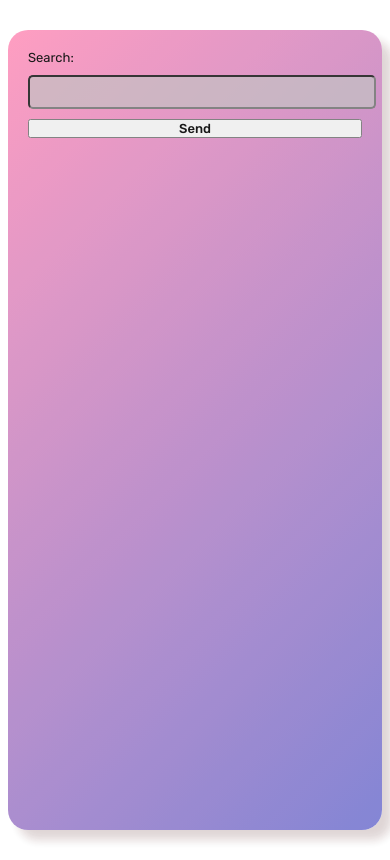
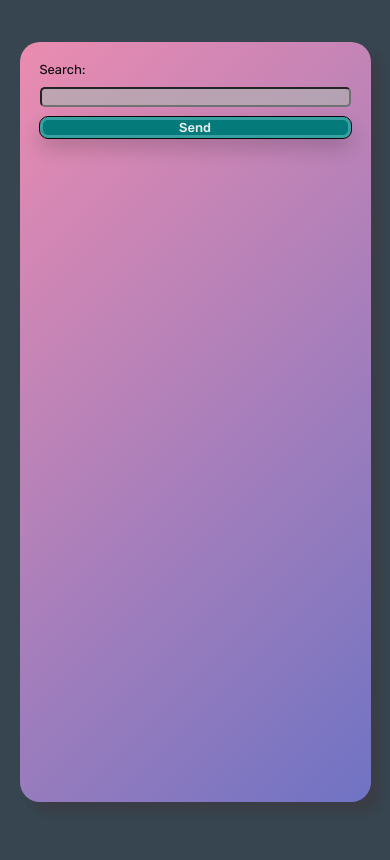
Before and after one commit to Gallucky/weather_cast, a plain HTML site: page index.html in a window 390 px wide. Drawn offline with Linux system fonts and the light colour scheme.

Commit message:
Sync cursor and global styling

```diff
--- /dev/null
+++ b/general.css
@@ -0,0 +1,158 @@
+/* Defining global properties / variables for the mainly used colors. */
+:root {
+    --color-palette-dominant: #36454f;
+    --color-palette-complementary: #008080;
+    --color-palette-accent: #ffa500;
+    --color-palette-light-neutral: #f0f0f0;
+    --color-palette-dark-neutral: #2c3e50;
+    --color-palette-additional-accent: #e74c3c;
+    --color-palette-dark-accent: #1c4b4e;
+
+    --programming-languages-background-color: #2e6b77;
+    scroll-behavior: smooth;
+}
+
+/* Remove any existing elements margins and paddings */
+
+* {
+    margin: 0;
+    padding: 0;
+    box-sizing: border-box;
+
+    cursor: url("./images/cursor_24x24.png"), default;
+}
+
+html {
+    overflow-x: hidden;
+}
+
+body {
+    background-color: var(--color-palette-dominant);
+    font-family: "Rubik";
+
+    /*
+        Styling the main Y Scrollbar
+        Helping website:
+        https://www.w3schools.com/howto/howto_css_custom_scrollbar.asp
+    */
+    &::-webkit-scrollbar {
+        width: 10px;
+        background-color: #303030;
+        border-radius: 10px;
+    }
+    &::-webkit-scrollbar-thumb {
+        background-color: #adadad;
+        border-radius: 10px;
+        height: 50px;
+    }
+    &::-webkit-scrollbar-thumb:hover {
+        background: radial-gradient(lightgray, darkgray, gray);
+        border-radius: 10px;
+        height: 50px;
+    }
+    &::-webkit-scrollbar-track {
+        box-shadow: inset 0 0 7.5px white;
+        border-radius: 10px;
+    }
+    &::-webkit-resizer {
+        border-radius: 10px;
+    }
+
+    @media (max-width: 768px) {
+        &::-webkit-scrollbar,
+        &::-webkit-scrollbar-thumb,
+        &::-webkit-scrollbar-thumb:hover,
+        &::-webkit-scrollbar-track,
+        &::-webkit-resizer {
+            display: none;
+        }
+    }
+}
+
+.custom-scroll-bar {
+    /*
+        Styling the main Y Scrollbar
+        Helping website:
+        https://www.w3schools.com/howto/howto_css_custom_scrollbar.asp
+    */
+    &::-webkit-scrollbar {
+        width: 10px;
+        background-color: #303030;
+        border-radius: 10px;
+    }
+    &::-webkit-scrollbar-thumb {
+        background-color: #adadad;
+        border-radius: 10px;
+        height: 50px;
+    }
+    &::-webkit-scrollbar-thumb:hover {
+        background: radial-gradient(lightgray, darkgray, gray);
+        border-radius: 10px;
+        height: 50px;
+    }
+    &::-webkit-scrollbar-track {
+        box-shadow: inset 0 0 7.5px white;
+        border-radius: 10px;
+    }
+    &::-webkit-resizer {
+        border-radius: 10px;
+    }
+
+    @media (max-width: 768px) {
+        &::-webkit-scrollbar,
+        &::-webkit-scrollbar-thumb,
+        &::-webkit-scrollbar-thumb:hover,
+        &::-webkit-scrollbar-track,
+        &::-webkit-resizer {
+            display: none;
+        }
+    }
+}
+
+/* | Class Description |
+    This class will make the desired element's text be with a outline
+    Element with small text the outline may look incomplete / fragmented,
+    for this there is a class called: --outline-thickness of the value 0.4px
+    should resolve this issue.
+ */
+.outline-text {
+    --outline-thickness: 1px;
+    --outline-color: black;
+
+    text-shadow:
+        var(--outline-thickness) var(--outline-thickness) 0 var(--outline-color),
+        calc(-1 * var(--outline-thickness)) calc(-1 * var(--outline-thickness)) 0
+            var(--outline-color),
+        var(--outline-thickness) calc(-1 * var(--outline-thickness)) 0 var(--outline-color),
+        calc(-1 * var(--outline-thickness)) var(--outline-thickness) 0 var(--outline-color),
+        0 var(--outline-thickness) 0 var(--outline-color),
+        0 calc(-1 * var(--outline-thickness)) 0 var(--outline-color),
+        var(--outline-thickness) 0 0 var(--outline-color),
+        calc(-1 * var(--outline-thickness)) 0 0 var(--outline-color);
+}
+
+a,
+button {
+    cursor: url("../../images/cursor-click_24x24.png"), pointer;
+}
+
+h1,
+h2,
+h3,
+h4,
+h5,
+h6,
+p,
+span {
+    cursor: url("./images/select-cursor_24x24.png"), text;
+}
+
+:disabled {
+    cursor: url("./images/unavailable-cursor_24x24.png"), not-allowed;
+    cursor: no-drop;
+}
+
+.anchor-linked {
+    padding-top: 75px;
+    margin-top: -75px;
+}
--- a/index.html
+++ b/index.html
@@ -3,8 +3,8 @@
     <head>
         <meta charset="UTF-8" />
         <meta name="viewport" content="width=device-width, initial-scale=1.0" />
-        <link rel="stylesheet" href="../../../styles/globals/general.css" />
-        <link rel="stylesheet" href="../../../styles/globals/shiny_button.css" />
+        <link rel="stylesheet" href="./general.css" />
+        <link rel="stylesheet" href="./shiny_button.css" />
         <link rel="stylesheet" href="./style.css" />
         <link rel="preconnect" href="https://fonts.googleapis.com" />
         <link rel="preconnect" href="https://fonts.gstatic.com" crossorigin />
--- /dev/null
+++ b/shiny_button.css
@@ -0,0 +1,92 @@
+button[type="submit"]:hover {
+    cursor: url("./images/cursor-click_24x24.png"), pointer;
+}
+
+.disabled {
+    cursor: not-allowed !important;
+    background-color: grey !important;
+    border-color: silver !important;
+    border: #8b0000;
+}
+
+button[type="submit"] {
+    height: 2rem;
+
+    padding-inline: 1rem;
+    align-self: center;
+
+    /* outline: none;
+    border: 1px solid black;
+    border-radius: 4px; */
+}
+
+.shiny-button {
+    position: relative;
+
+    display: flex;
+    align-items: center;
+    justify-content: center;
+
+    padding-block: 0.5rem;
+    padding-inline: 1.25rem;
+    gap: 10px;
+
+    background-color: teal;
+    border-radius: 8px;
+
+    color: #ffff;
+    font-size: 15px;
+    font-weight: bold;
+
+    outline: 1px solid black;
+    border: 3px solid rgb(56, 170, 170);
+    box-shadow: 0px 10px 20px rgba(0, 0, 0, 0.2);
+
+    overflow: hidden;
+
+    transition: all 0.3s ease-in-out;
+}
+
+.shiny-button:hover {
+    transform: scale(1.05);
+    border-color: rgb(0, 80, 80);
+}
+
+.shiny-button:hover::after {
+    animation: shine 1.5s ease-out infinite;
+}
+
+.shiny-button::after {
+    content: "";
+    position: absolute;
+    width: 100px;
+    height: 100%;
+    background-image: linear-gradient(
+        120deg,
+        rgba(255, 255, 255, 0) 30%,
+        rgba(255, 255, 255, 0.8),
+        rgba(255, 255, 255, 0) 70%
+    );
+    top: 0;
+    left: -100px;
+    opacity: 0.6;
+    z-index: 9999;
+}
+
+/*
+Credit for the shine functionality:
+https://uiverse.io/satyamchaudharydev/rude-wolverine-24
+ */
+@keyframes shine {
+    0% {
+        left: -100px;
+    }
+
+    60% {
+        left: 100%;
+    }
+
+    to {
+        left: 100%;
+    }
+}
```
Also changed, not shown: images/cursor-click_24x24.png (added), images/cursor_24x24.png (added), images/select-cursor-3_24x24.png (added), images/select-cursor_24x24.png (added).
